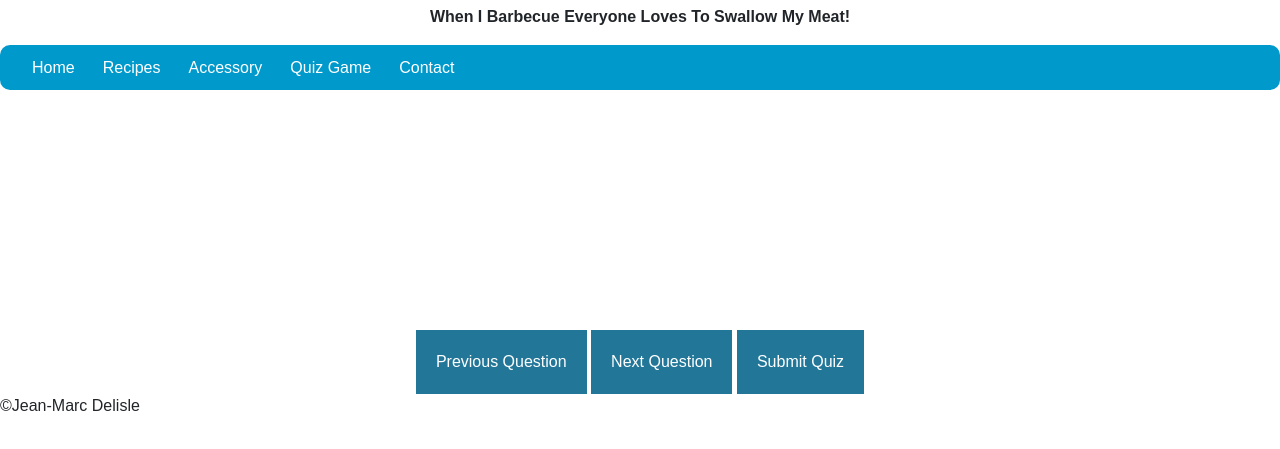
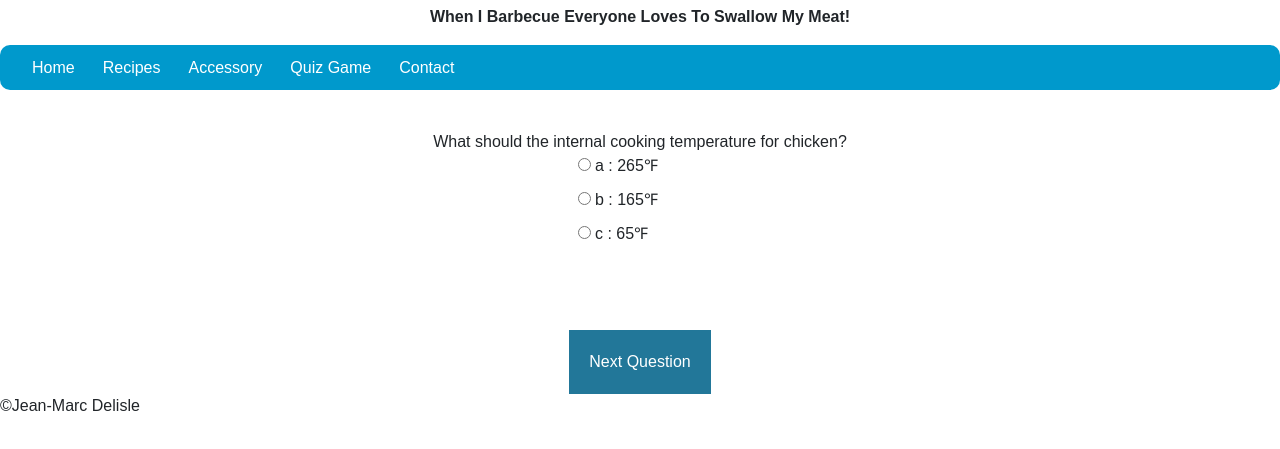
Before and after one commit to JMDelisle/Mid_Milestone, a plain HTML site: page src/quiz.html in a window 1280 px wide. Shown: the part 51-500 px from the top of the page. Drawn offline with nearby package versions, Linux system fonts and the light colour scheme.

Commit message:
Fixed issue where quiz went missing, script code in html was missing;

```diff
--- a/src/quiz.html
+++ b/src/quiz.html
@@ -44,6 +44,7 @@
       <p id="footerName">&copy;Jean-Marc Delisle</p>
     </div>
   </footer>
+  <script src="js/scripts.js" defer></script>
 
 </body>
 
```
